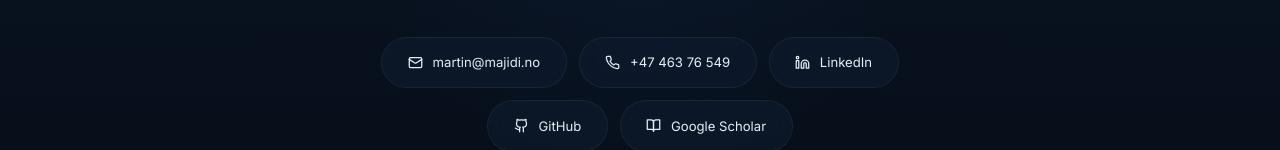
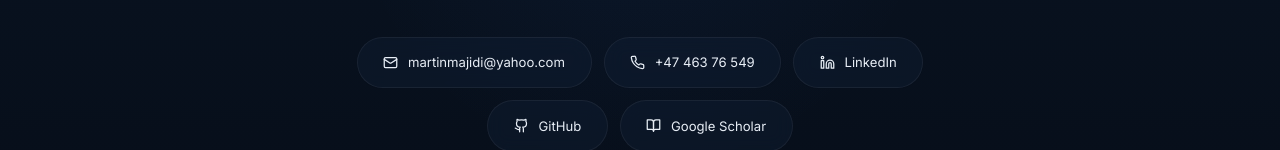
Before and after one commit to MMajidi1988/majidi.no, a plain HTML site: page index.html in a window 1280 px wide. Shown: the part 8255-8405 px from the top of the page. Drawn offline with nearby package versions, Linux system fonts and the light colour scheme.

Commit message:
update email

```diff
--- a/index.html
+++ b/index.html
@@ -198,7 +198,7 @@
                 </div>
             </div>
             <div class="cg">
-                <a href="mailto:martin@majidi.no" class="cb"><svg xmlns="http://www.w3.org/2000/svg" viewBox="0 0 24 24" fill="none" stroke="currentColor" stroke-width="2" stroke-linecap="round" stroke-linejoin="round"><rect width="20" height="16" x="2" y="4" rx="2"/><path d="m22 7-8.97 5.7a1.94 1.94 0 0 1-2.06 0L2 7"/></svg>martin@majidi.no</a>
+                <a href="mailto:martinmajidi@yahoo.com" class="cb"><svg xmlns="http://www.w3.org/2000/svg" viewBox="0 0 24 24" fill="none" stroke="currentColor" stroke-width="2" stroke-linecap="round" stroke-linejoin="round"><rect width="20" height="16" x="2" y="4" rx="2"/><path d="m22 7-8.97 5.7a1.94 1.94 0 0 1-2.06 0L2 7"/></svg>martinmajidi@yahoo.com</a>
                 <a href="tel:+4746376549" class="cb"><svg xmlns="http://www.w3.org/2000/svg" viewBox="0 0 24 24" fill="none" stroke="currentColor" stroke-width="2" stroke-linecap="round" stroke-linejoin="round"><path d="M22 16.92v3a2 2 0 0 1-2.18 2 19.79 19.79 0 0 1-8.63-3.07 19.5 19.5 0 0 1-6-6 19.79 19.79 0 0 1-3.07-8.67A2 2 0 0 1 4.11 2h3a2 2 0 0 1 2 1.72 12.84 12.84 0 0 0 .7 2.81 2 2 0 0 1-.45 2.11L8.09 9.91a16 16 0 0 0 6 6l1.27-1.27a2 2 0 0 1 2.11-.45 12.84 12.84 0 0 0 2.81.7A2 2 0 0 1 22 16.92z"/></svg>+47 463 76 549</a>
                 <a href="https://www.linkedin.com/in/martinmajidi/" class="cb" target="_blank" rel="noopener"><svg xmlns="http://www.w3.org/2000/svg" viewBox="0 0 24 24" fill="none" stroke="currentColor" stroke-width="2" stroke-linecap="round" stroke-linejoin="round"><path d="M16 8a6 6 0 0 1 6 6v7h-4v-7a2 2 0 0 0-2-2 2 2 0 0 0-2 2v7h-4v-7a6 6 0 0 1 6-6z"/><rect width="4" height="12" x="2" y="9"/><circle cx="4" cy="4" r="2"/></svg>LinkedIn</a>
                 <a href="https://github.com/MMajidi1988" class="cb" target="_blank" rel="noopener"><svg xmlns="http://www.w3.org/2000/svg" viewBox="0 0 24 24" fill="none" stroke="currentColor" stroke-width="2" stroke-linecap="round" stroke-linejoin="round"><path d="M15 22v-4a4.8 4.8 0 0 0-1-3.5c3 0 6-2 6-5.5.08-1.25-.27-2.48-1-3.5.28-1.15.28-2.35 0-3.5 0 0-1 0-3 1.5-2.64-.5-5.36-.5-8 0C6 2 5 2 5 2c-.3 1.15-.3 2.35 0 3.5A5.403 5.403 0 0 0 4 9c0 3.5 3 5.5 6 5.5-.39.49-.68 1.05-.85 1.65-.17.6-.22 1.23-.15 1.85v4"/><path d="M9 18c-4.51 2-5-2-7-2"/></svg>GitHub</a>
```
